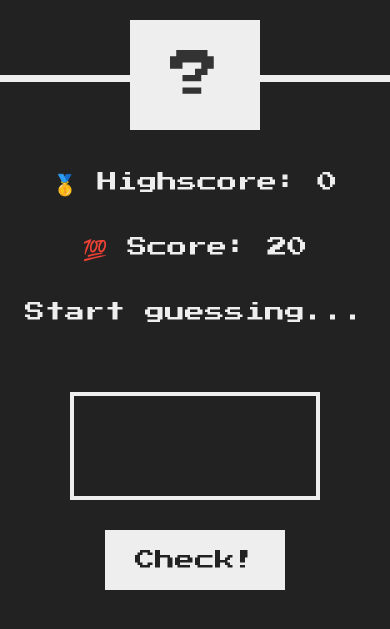
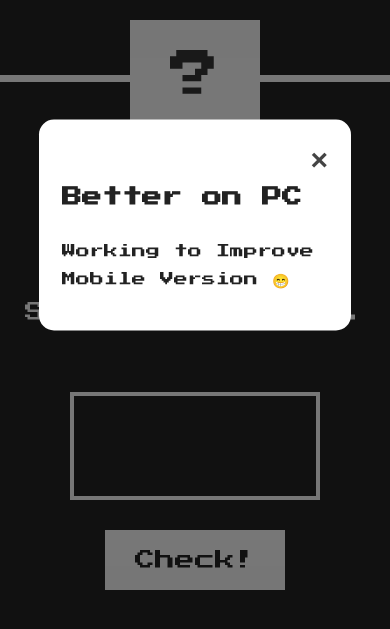
Before and after one commit to MoEsmail-22/guess-the-number, a plain HTML site: page index.html in a window 390 px wide. Shown: the part 197-826 px from the top of the page. Drawn offline with Linux system fonts and the light colour scheme.

Commit message:
Update index.html

```diff
--- a/index.html
+++ b/index.html
@@ -10,12 +10,20 @@
 </head>
 
 <body>
+  <div class="overlay"></div>
+  <div class="prompt ">
+    <button class="close">&times;</button>
+    <h3>Better on PC</h3>
+    <p>Working to Improve Mobile Version 😁</p>
+  </div>
+
   <header>
     <h1>Guess My Number!</h1>
     <p class="between">(Between 1 and 20)</p>
     <button class="btn again">Again!</button>
     <div class="number">?</div>
   </header>
+
   <main>
     <section class="left">
       <input type="number" class="guess" min="1" max="20" />
@@ -24,11 +32,11 @@
     <section class="right">
       <p class="message">Start guessing...</p>
       <p class="label-score">💯 Score: <span class="score">20</span></p>
-      <p class="label-highscore">
-        🥇 Highscore: <span class="highscore">0</span>
-      </p>
+      <p class="label-highscore">🥇 Highscore: <span class="highscore">0</span></p>
     </section>
   </main>
+
+  <!-- JavaScript -->
   <script src="script.js"></script>
 </body>
 
```
